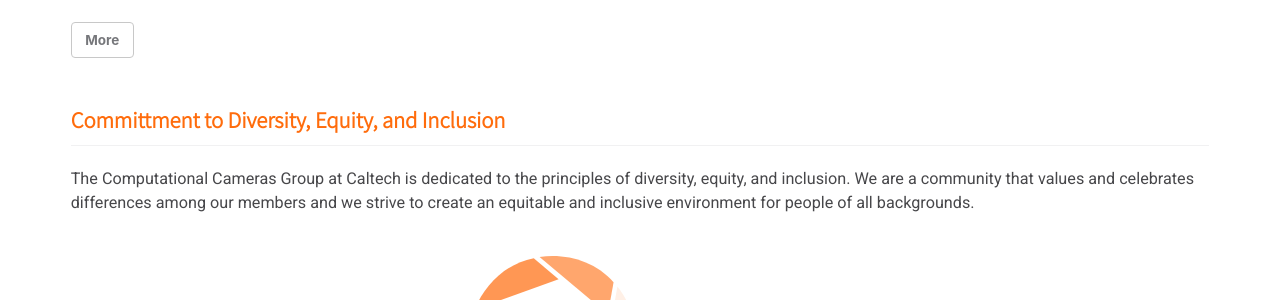
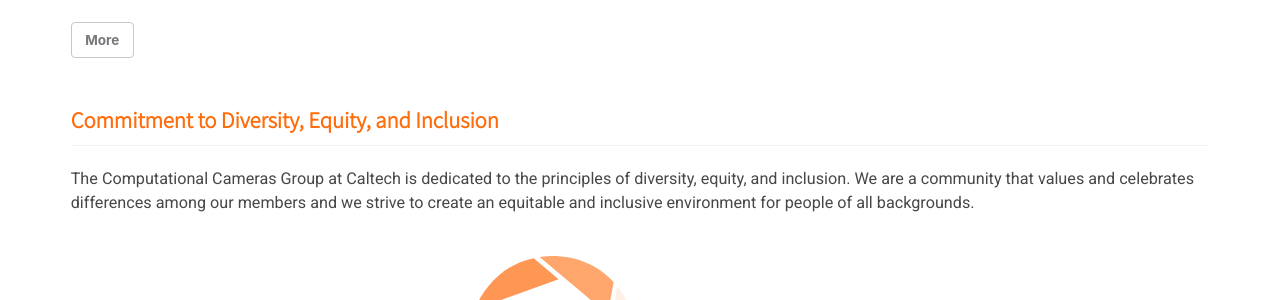
Before and after one commit to boumangroup/boumangroup.github.io, a Jekyll site: the page built from index.html, in a window 1280 px wide and 900 px high, scrolled down 1549 px. Shown: the part 304-604 px from the top of the window. Built offline with Jekyll 4.4.1, drawn with Linux system fonts in a browser that asks for light colours; a script that is not in the unit is left out; the list of posts is cut into pages by our own code.

Commit message:
fix typo

```diff
--- a/index.html
+++ b/index.html
@@ -39,7 +39,7 @@
   <a href="#" onclick="hideBlock('allnews'); showBlock('news'); return false;" class="btn btn--inverse">Less</a>
 </div>
 
-<h2 class="home-header">Committment to Diversity, Equity, and Inclusion</h2>
+<h2 class="home-header">Commitment to Diversity, Equity, and Inclusion</h2>
 <div id="dei">
   <p>
     {% capture about %}{% include dei.md %}{% endcapture %}
```
